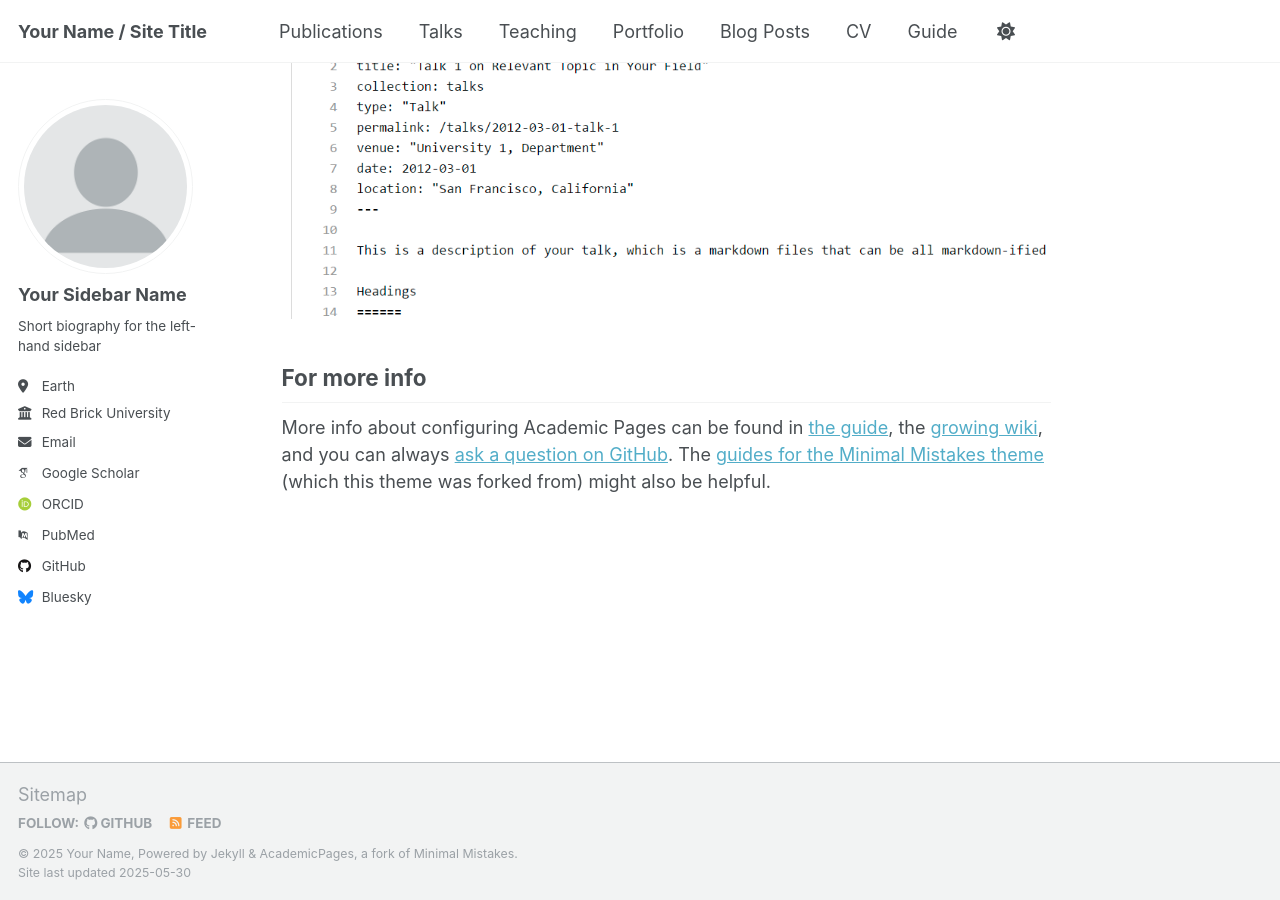
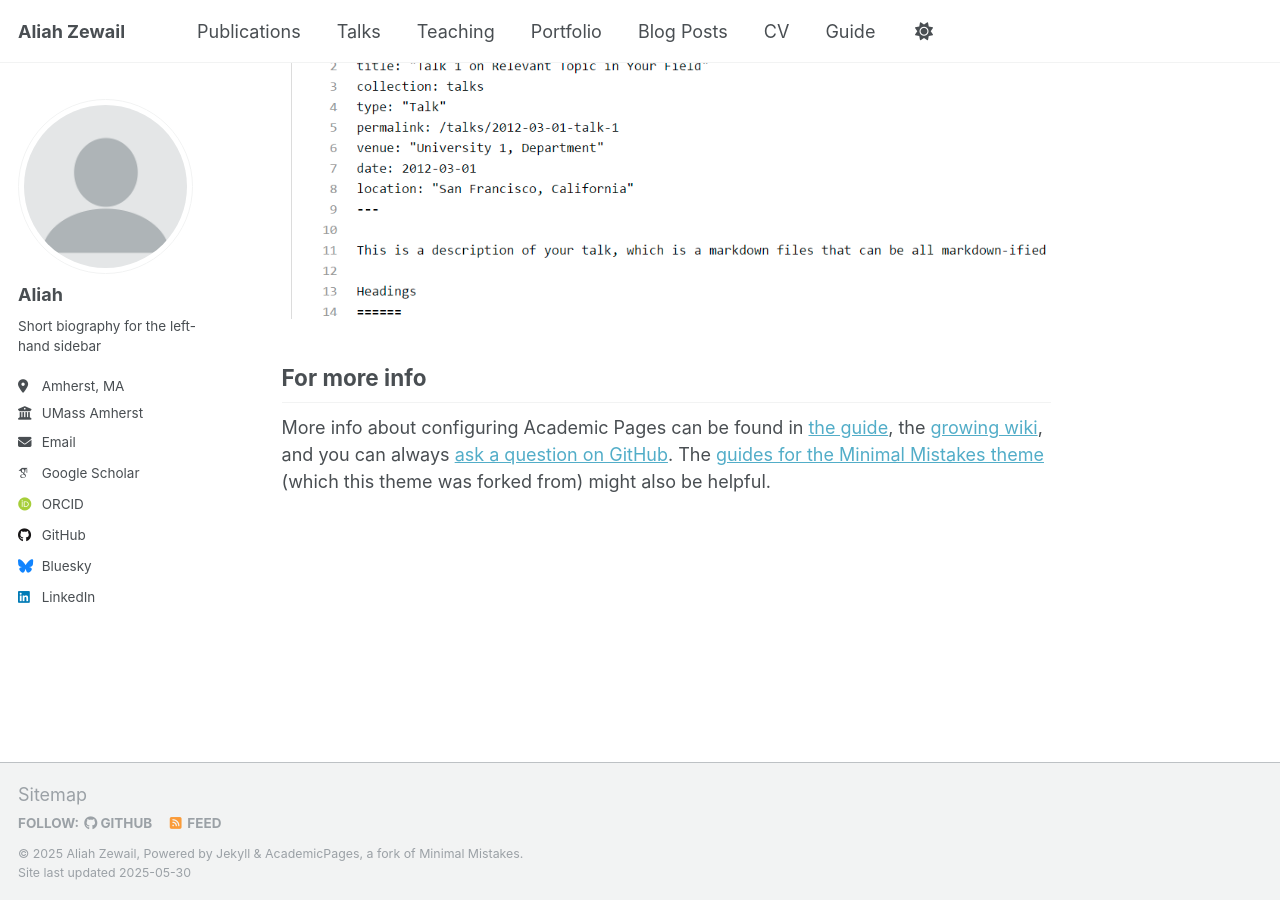
Before and after one commit to aliahzewail/aliahzewail.github.io, a Jekyll site: the page built from _pages/about.md, in a window 1280 px wide and 900 px high, scrolled down 2636 px. Built offline with Jekyll 4.4.1, drawn with Linux system fonts in a browser that asks for light colours; some web fonts are replaced.

Commit message:
_config.yml

```diff
--- a/_config.yml
+++ b/_config.yml
@@ -9,13 +9,13 @@
 # Basic Site Settings
 locale                   : "en-US"
 site_theme               : "default"
-title                    : "Your Name / Site Title"
+title                    : "Aliah Zewail"
 title_separator          : "-"
-name                     : &name "Your Name"
-description              : &description "personal description"
-url                      : https://academicpages.github.io # the base hostname & protocol for your site e.g. "https://[your GitHub username].github.io" or if you already have some other page hosted on Github then use "https://[your GitHub username].github.io/[Your Repo Name]"
+name                     : &name "Aliah Zewail"
+description              : &description "PhD student at UMass Amherst"
+url                      : https://aliahzewail.github.io # the base hostname & protocol for your site e.g. "https://[your GitHub username].github.io" or if you already have some other page hosted on Github then use "https://[your GitHub username].github.io/[Your Repo Name]"
 baseurl                  : "" # the subpath of your site, e.g. "/blog"
-repository               : "academicpages/academicpages.github.io"
+repository               : "https://aliahzewail.github.io"
 
 # Site Author - The following control what appear as part of the author content on the side bar.
 #               If a field is blank the icon and link will not appear, otherwise it will be shown.
@@ -23,32 +23,22 @@ repository               : "academicpages/academicpages.github.io"
 author:
   # Biographic information
   avatar           : "profile.png"
-  name             : "Your Sidebar Name"
+  name             : "Aliah"
   pronouns         : # example: "she/her"
   bio              : "Short biography for the left-hand sidebar"
-  location         : "Earth"
-  employer         : "Red Brick University"
+  location         : "Amherst, MA"
+  employer         : "UMass Amherst"
   uri              : # URL
-  email            : "none@example.org"
+  email            : "azewail [at] umass [dot] edu"
 
   # Academic websites
   academia         : # URL
   arxiv            : # URL - Update with the correct link to your profile
-  googlescholar    : "https://scholar.google.com/citations?user=PS_CX0AAAAAJ"
-  impactstory      : # URL
-  orcid            : "http://orcid.org/yourorcidurl"
-  semantic         : # URL
-  pubmed           : "https://www.ncbi.nlm.nih.gov/pubmed/?term=john+snow"
-  researchgate     : # URL
-  scopus           : # URL
+  googlescholar    : "https://scholar.google.com/citations?user=ARLsaksAAAAJ&hl=en"
+  orcid            : "https://orcid.org/0009-0005-2317-5561"
 
   # Repositories and software development
-  bitbucket        : # Username - Update with your username on the site
-  codepen          : # Username
-  dribbble         : # Username
-  github           : "academicpages"
-  kaggle           : # Username
-  stackoverflow    : # User number or user number and name (i.e., use "1" or "1/jeff-atwood")
+  github           : "https://github.com/aliahzewail"
 
   # Social media
   bluesky          : "bsky.app" # Replace this with you Bluesky username
@@ -60,7 +50,7 @@ author:
   keybase          : # Username
   instagram        : # Username
   lastfm           : # Username
-  linkedin         : # Username
+  linkedin         : "https://www.linkedin.com/in/aliah-zewail-0b3146191/"
   mastodon         : # URL
   medium           : # URL
   pinterest        : # Username
```
